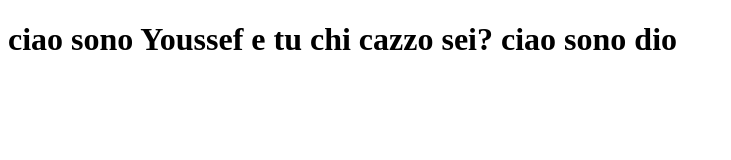
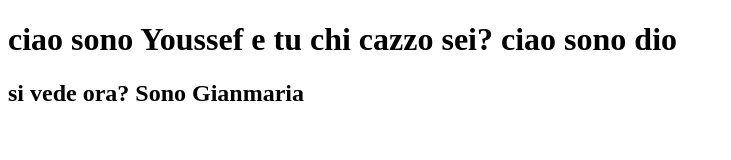
Before and after one commit to Riccardo-Mauri/test-branch, a plain HTML site: page index.html in a window 1280 px wide. Shown: the whole page, without its empty margins (0-731 px from the left). Drawn offline with Linux system fonts and the light colour scheme.

Commit message:
Creato h2

```diff
--- a/index.html
+++ b/index.html
@@ -10,5 +10,8 @@
         ciao sono Youssef e tu chi cazzo sei?
         ciao sono dio
     </h1>
+    <h2>
+        si vede ora? Sono Gianmaria
+    </h2>
 </body>
 </html>
```
